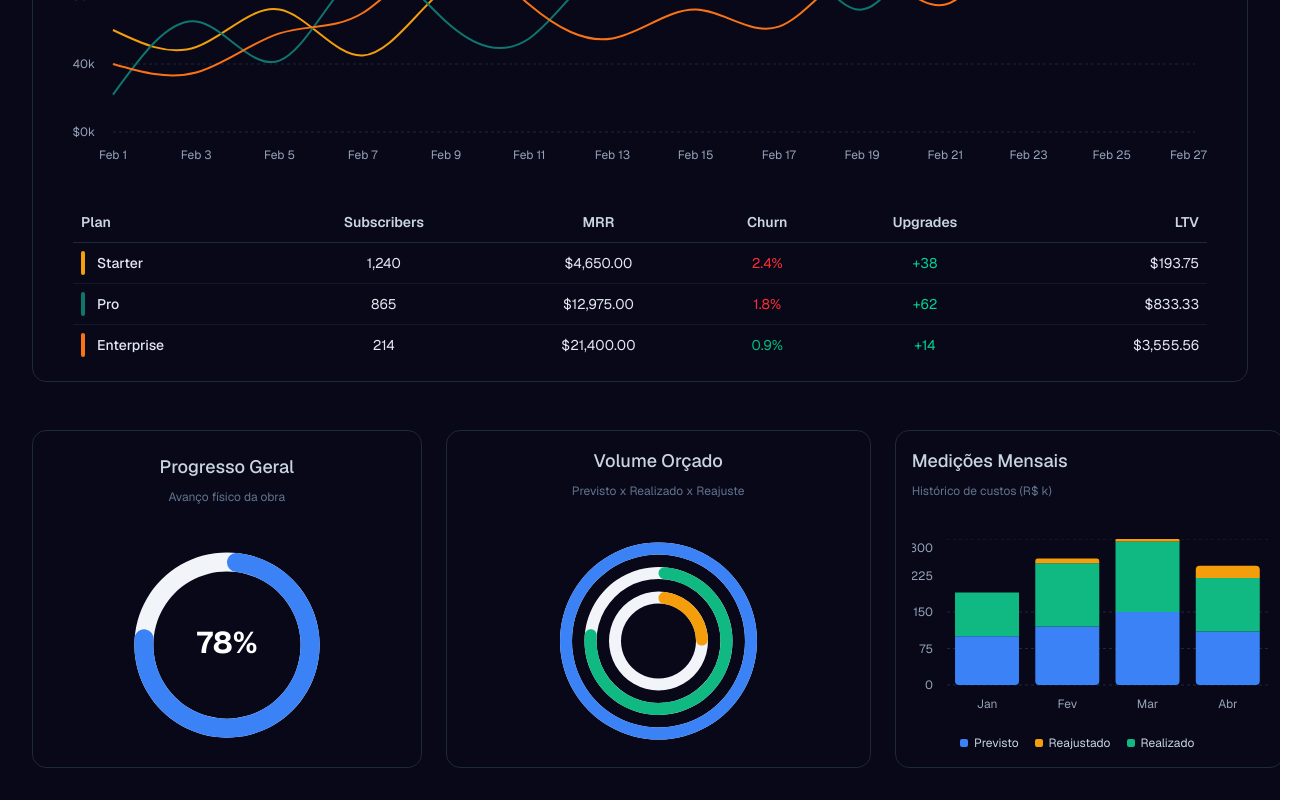
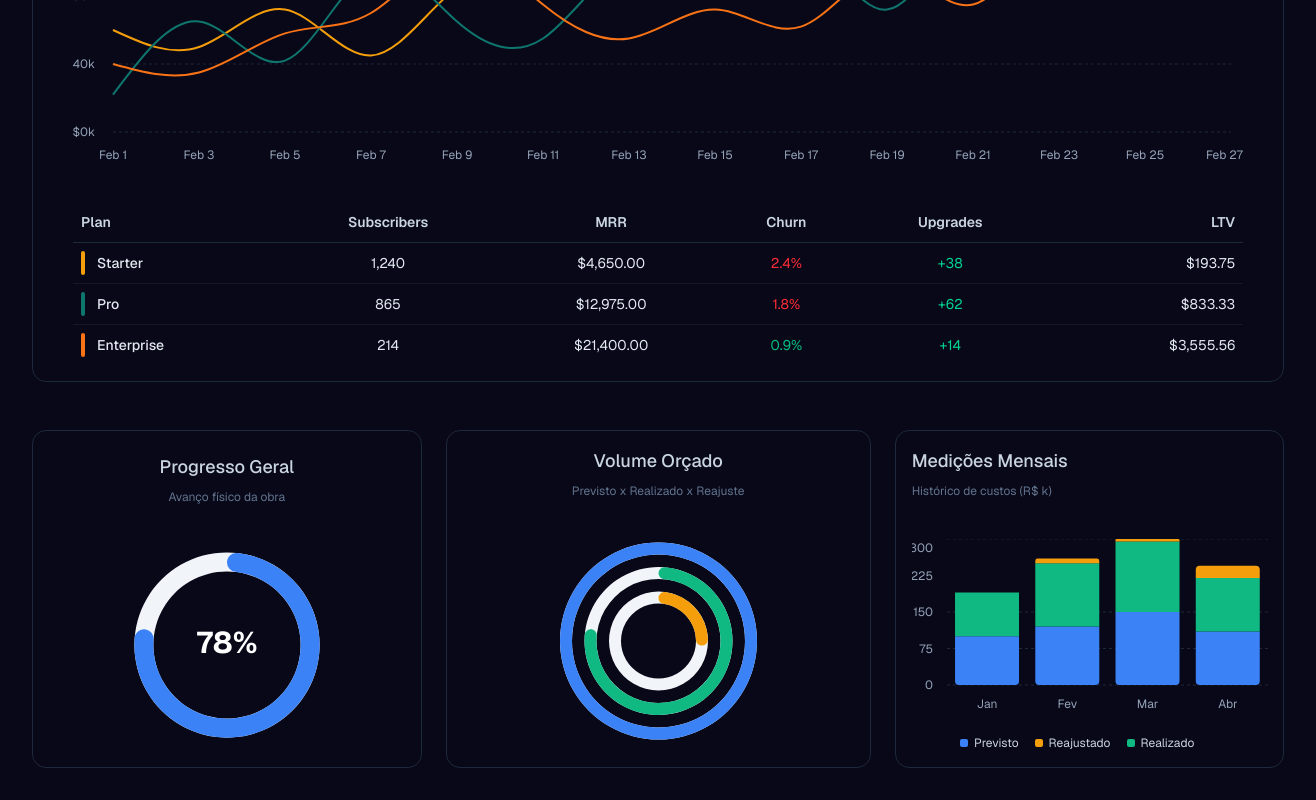
Before and after one commit to vinicbrandao/site_planoa, a Next.js app: page /indicadores in a window 1280 px wide. Shown: the part 526-1326 px from the top of the page, 1316 px wide, since content can reach past the window. Built offline with nearby package versions, Linux system fonts and the light colour scheme.

Commit message:
Preparando arquivos finais para sobrepor o GitHub

```diff
--- a/app/(sistema)/indicadores/page.tsx
+++ b/app/(sistema)/indicadores/page.tsx
@@ -319,7 +319,7 @@ export default function Indicadores() {
           </Card>
         </div>
         {/* === GRADE COM OS 3 NOVOS GRÁFICOS === */}
-        <div className="flex flex-grid grid-cols-1 md:grid-cols-3 gap-6 w-full max-w-5xl mt-6">
+        <div className="flex flex-grid grid-cols-1 md:grid-cols-3 gap-6 w-full max-w-full mt-6">
           {/* 1. RADIAL CHART - LABEL (Progresso Físico) */}
           <Card className="p-4 shadow-none bg-transparent border-slate-800 flex flex-col items-center justify-center">
             <CardHeader className="p-0 mb-4 text-center">
--- a/package.json
+++ b/package.json
@@ -13,6 +13,7 @@
     "clsx": "^2.1.1",
     "lucide-react": "^0.563.0",
     "next": "16.1.6",
+    "next-themes": "^0.4.6",
     "radix-ui": "^1.4.3",
     "react": "19.2.3",
     "react-dom": "19.2.3",
```
Also changed, not shown: 1 other file (tests, documents, lock files or other folders).
